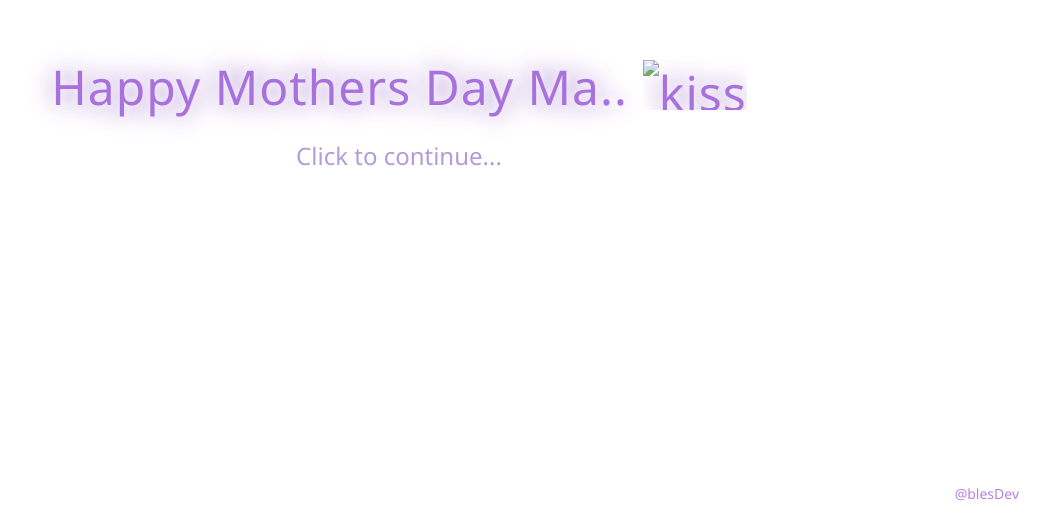
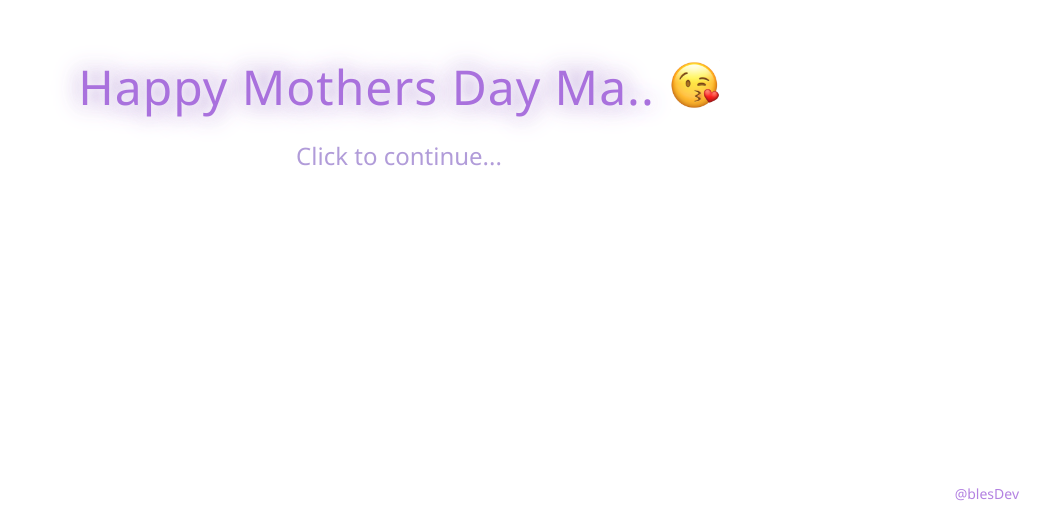
Before and after one commit to milkyyyyyay/mothersday, a plain HTML site: page index.html in a window 1280 px wide. Shown: the part 287-800 px from the top of the page, without its empty margins (241-1280 px from the left). Drawn offline with Linux system fonts and the light colour scheme.

Commit message:
Update index.html

```diff
--- a/index.html
+++ b/index.html
@@ -105,7 +105,7 @@
     </div>
 
     <script>
-        const text = 'Happy Mothers Day Ma..<img src="img/kiss.png" alt="kiss" style="height:50px; vertical-align: middle;">';
+        const text = 'Happy Mothers Day Ma..<img src="kiss.png" alt="kiss" style="height:50px; vertical-align: middle;">';
         const typingText = document.querySelector('.typing-text');
         const container = document.getElementById('container');
         let charIndex = 0;
```
